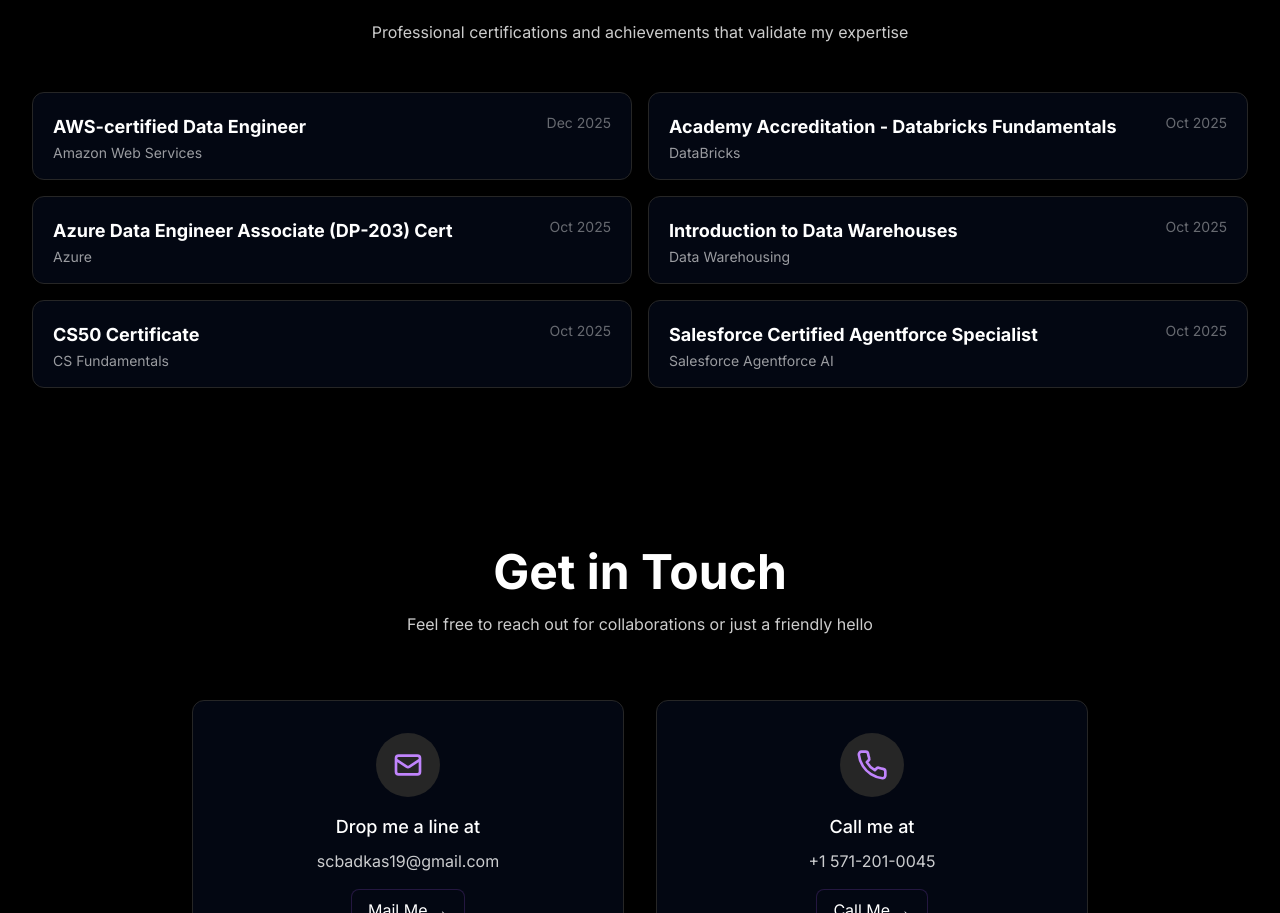
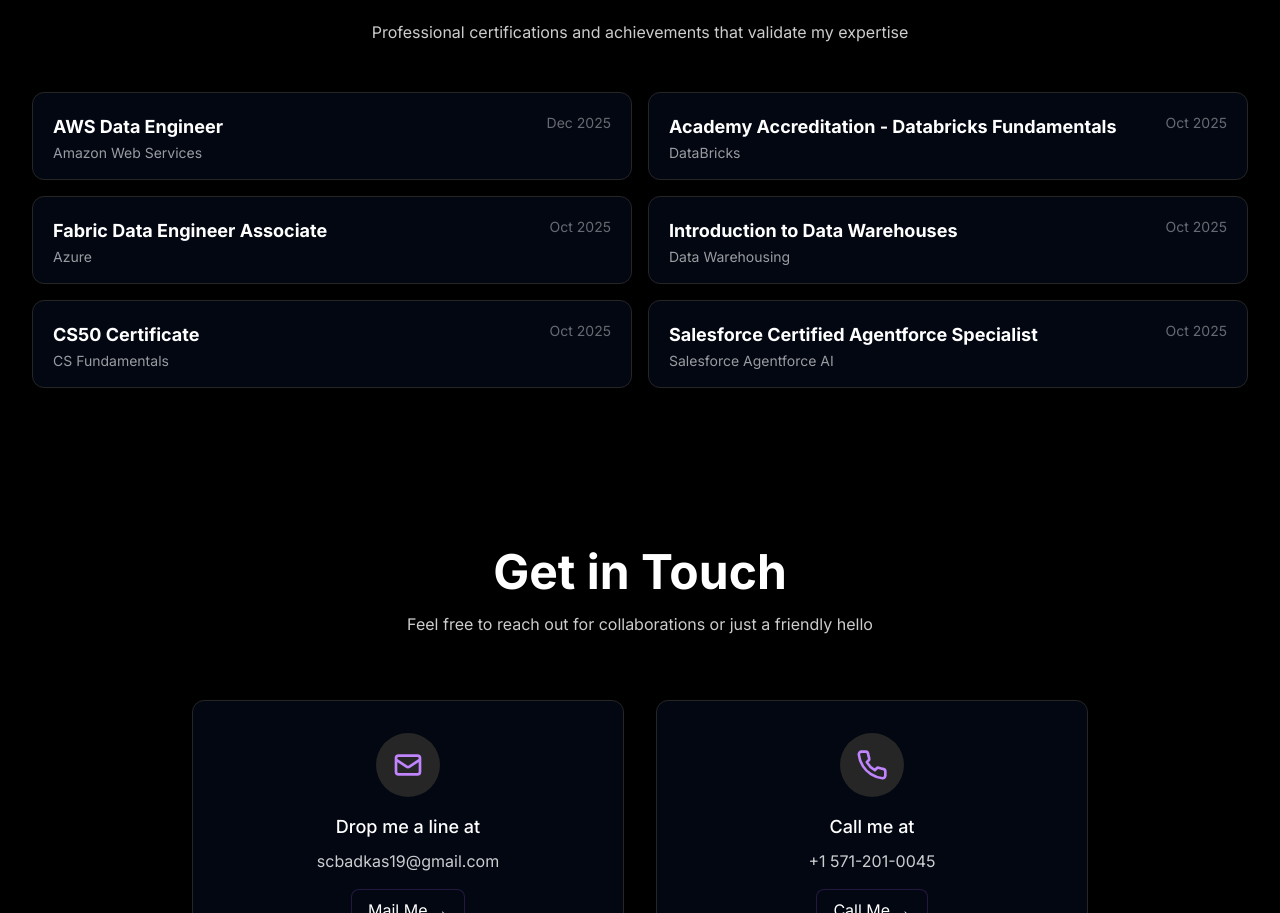
Before and after one commit to scbadkas19/scbadkas19.github.io, a Next.js app: page / in a window 1280 px wide. Shown: the part 4788-5701 px from the top of the page. Built offline with nearby package versions, Linux system fonts and the light colour scheme.

Commit message:
Domain Name added and Sitemap

```diff
--- /dev/null
+++ b/next-sitemap.config.js
@@ -0,0 +1,5 @@
+/** @type {import('next-sitemap').IConfig} */
+module.exports = {
+    siteUrl: 'https://saurabhbadkas.info',
+    generateRobotsTxt: true,
+  }
--- a/package.json
+++ b/package.json
@@ -10,6 +10,7 @@
     "clsx": "^2.1.1",
     "framer-motion": "^11.11.17",
     "next": "15.0.3",
+    "next-sitemap": "^4.2.3",
     "next-themes": "^0.4.3",
     "react": "^18",
     "react-dom": "^18",
--- a/src/components/home/Certifications.tsx
+++ b/src/components/home/Certifications.tsx
@@ -5,7 +5,7 @@
 
 const certifications = [
   {
-    title: "AWS-certified Data Engineer",
+    title: "AWS Data Engineer",
     subtitle: "Amazon Web Services",
     description: "The AWS Certified Data Engineer – Associate Exam validates expertise in designing, implementing, and managing scalable, secure, and efficient data solutions on AWS.",
     date: "Dec 2025",
@@ -21,11 +21,11 @@
     link: "https://www.linkedin.com/in/saurabh-badkas/"
   },
   {
-    title: "Azure Data Engineer Associate (DP-203) Cert",
+    title: "Fabric Data Engineer Associate",
     subtitle: "Azure",
-    description: "focuses on preparing candidates to design and implement various data storage solutions on Azure, essential for the Azure Data Engineer Associate certification.",
+    description: "Focuses on preparing candidates to design and implement various data storage solutions on Azure, essential for the Azure Data Engineer Associate certification.",
     date: "Oct 2025",
-    issuer: "LinkedIN",
+    issuer: "LinkedIn",
     link: "https://www.linkedin.com/in/saurabh-badkas/"
   },
   {
@@ -33,7 +33,7 @@
     subtitle: "Data Warehousing",
     description: "Covers the basic concepts, architecture, and functionalities of data warehouses, including how to design, build, and use them for effective data integration, analysis, and reporting.",
     date: "Oct 2025",
-    issuer: "LinkedIN",
+    issuer: "LinkedIn",
     link: "https://www.linkedin.com/in/saurabh-badkas/"
   },
   {
@@ -41,7 +41,7 @@
     subtitle: "CS Fundamentals",
     description: "",
     date: "Oct 2025",
-    issuer: "LinkedIN",
+    issuer: "LinkedIn",
     link: "https://www.linkedin.com/in/saurabh-badkas/"
   },
   {
@@ -49,9 +49,27 @@
     subtitle: "Salesforce Agentforce AI",
     description: "",
     date: "Oct 2025",
-    issuer: "LinkedIN",
+    issuer: "LinkedIn",
     link: "https://www.linkedin.com/in/saurabh-badkas/"
   }
+  /*
+  {
+    title: "Forage: BCG AI",
+    subtitle: "AI Implementation",
+    description: "",
+    date: "Oct 2025",
+    issuer: "LinkedIn",
+    link: "https://www.linkedin.com/in/saurabh-badkas/"
+  },
+  {
+    title: "AWS AI Practitioner",
+    subtitle: "Salesforce Agentforce AI",
+    description: "",
+    date: "Oct 2025",
+    issuer: "LinkedIn",
+    link: "https://www.linkedin.com/in/saurabh-badkas/"
+  }
+  */
 ];
 
 export default function Certifications() {
```
Also changed, not shown: 1 other file (tests, documents, lock files or other folders).
